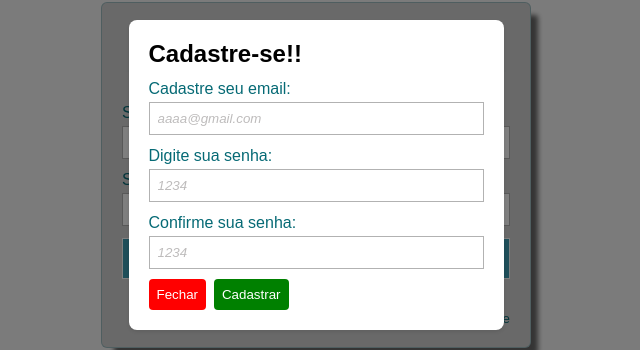
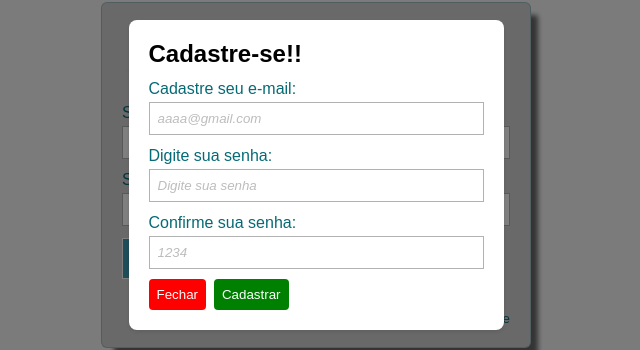
Before and after one commit to UP-Value-Solucoes/teste_estagio, a React (Vite) app in the folder frontend/tela-login/: page / in a window 1280 px wide. Both pictures are taken after a click on the button "Cadastre-se". Shown: the part 225-575 px from the top of the page, without its empty margins (324-964 px from the left). Built offline with nearby package versions, Linux system fonts and the light colour scheme.

Commit message:
refactor: componentização input

```diff
--- /dev/null
+++ b/frontend/tela-login/src/components/Input/index.tsx
@@ -0,0 +1,25 @@
+import { InputHTMLAttributes } from "react";
+import { ContainerInput } from "./styles";
+
+interface InputProps extends InputHTMLAttributes<HTMLInputElement> {
+  type: string;
+  name: string;
+  placeholder: string;
+  register: any;
+  label: string;
+}
+
+export function Input({
+  type,
+  name,
+  placeholder,
+  register,
+  label,
+}: InputProps) {
+  return (
+    <ContainerInput>
+      <label>{label}</label>
+      <input type={type} placeholder={placeholder} {...register(name)} />
+    </ContainerInput>
+  );
+}
--- /dev/null
+++ b/frontend/tela-login/src/components/Input/styles.ts
@@ -0,0 +1,23 @@
+import styled from "styled-components";
+
+export const ContainerInput = styled.div`
+  display: flex;
+  flex-direction: column;
+  margin-top: 12px;
+
+  label {
+    color: ${(props) => props.theme["green-800"]};
+    margin-bottom: 4px;
+    font-weight: 400;
+  }
+
+  input {
+    border: 1px solid ${(props) => props.theme["gray-200"]};
+    padding: 8px;
+  }
+
+  input::placeholder {
+    color: #bebcbc;
+    font-style: italic;
+  }
+`;
--- a/frontend/tela-login/src/components/Modal/index.tsx
+++ b/frontend/tela-login/src/components/Modal/index.tsx
@@ -1,16 +1,22 @@
+import { useState } from "react";
+
 import { useForm } from "react-hook-form";
-import { ContainerInput } from "../../pages/Home/styles";
+import { zodResolver } from "@hookform/resolvers/zod";
+import { z } from "zod";
+
+import { api } from "../../services";
+
+import { Input } from "../Input";
+
+import sucess from "../../assets/sucess.gif";
 import { ModalOverlay } from "./styles";
-import { z } from "zod";
-import { zodResolver } from "@hookform/resolvers/zod";
-import { api } from "../../services";
 
 interface ModalProps {
   isOpen: boolean;
   closeModal: () => void;
 }
 
-interface RegisterUser {
+export interface RegisterUser {
   email: string;
   password: string;
   confirmPassword: string;
@@ -30,9 +36,12 @@ const validationRegisterSchema = z
   });
 
 export function Modal({ isOpen, closeModal }: ModalProps) {
+  const [isRegistrationSuccessful, setRegistrationSuccessful] = useState(false);
+
   const {
     register,
     handleSubmit,
+    reset,
     formState: { errors },
   } = useForm<RegisterUser>({
     resolver: zodResolver(validationRegisterSchema),
@@ -44,8 +53,15 @@ export function Modal({ isOpen, closeModal }: ModalProps) {
         email: data.email,
         password: data.password,
       })
-      .then(function (response) {
-        console.log(response);
+      .then(function () {
+        setRegistrationSuccessful(true);
+
+        setTimeout(() => {
+          closeModal();
+          setRegistrationSuccessful(false);
+        }, 2500);
+
+        reset();
       })
       .catch(function (error) {
         console.error(error);
@@ -56,46 +72,50 @@ export function Modal({ isOpen, closeModal }: ModalProps) {
     isOpen && (
       <ModalOverlay>
         <div className="modal">
+          {isRegistrationSuccessful ? (
+            <>
+              <img src={sucess} alt="" />
+              <p className="sucessText">Cadastro feito com sucesso!</p>
+            </>
+          ) : (
             <form onSubmit={handleSubmit(handleRegister)}>
               <h2>Cadastre-se!!</h2>
-            <ContainerInput>
-              <label>Cadastre seu email:</label>
-              <input
+              <Input
                 type="email"
+                name="email"
                 placeholder="aaaa@gmail.com"
-                {...register("email")}
+                register={register}
+                label="Cadastre seu e-mail:"
               />
               {errors.email && (
                 <p className="textError">{errors.email.message}</p>
               )}
-            </ContainerInput>
-            <ContainerInput>
-              <label>Digite sua senha:</label>
-              <input
+              <Input
                 type="password"
-                placeholder="1234"
-                {...register("password")}
+                name="password"
+                placeholder="Digite sua senha"
+                register={register}
+                label="Digite sua senha:"
               />
               {errors.password && (
                 <p className="textError">{errors.password.message}</p>
               )}
-            </ContainerInput>
-            <ContainerInput>
-              <label>Confirme sua senha:</label>
-              <input
+              <Input
                 type="password"
+                name="confirmPassword"
                 placeholder="1234"
-                {...register("confirmPassword")}
+                register={register}
+                label="Confirme sua senha:"
               />
               {errors.confirmPassword && (
                 <p className="textError">{errors.confirmPassword.message}</p>
               )}
-            </ContainerInput>
               <button className="btn-close" onClick={closeModal}>
                 Fechar
               </button>
               <button className="btn-register">Cadastrar</button>
             </form>
+          )}
         </div>
       </ModalOverlay>
     )
--- a/frontend/tela-login/src/components/Modal/styles.ts
+++ b/frontend/tela-login/src/components/Modal/styles.ts
@@ -40,6 +40,10 @@ export const ModalOverlay = styled.div`
     /* align-items: center; */
     flex-direction: column;
     width: 375px;
+
+    .sucessText {
+      text-align: center;
+    }
   }
 
   .modal button {
--- a/frontend/tela-login/src/pages/Home/index.tsx
+++ b/frontend/tela-login/src/pages/Home/index.tsx
@@ -7,14 +7,10 @@ import { z } from "zod";
 import { api } from "../../services";
 import { useNavigate } from "react-router-dom";
 
-import {
-  ContainerForm,
-  ContainerInput,
-  FooterContainer,
-  Main,
-  SubmitButton,
-} from "./styles";
 import { Modal } from "../../components/Modal";
+import { Input } from "../../components/Input";
+
+import { ContainerForm, FooterContainer, Main, SubmitButton } from "./styles";
 
 interface Users {
   email: string;
@@ -24,13 +20,14 @@ interface Users {
 const loginValidationSchema = z.object({
   email: z
     .string()
-    .email()
+    .email("Digite o e-mail corretamente!")
     .min(5, "Seu email deve ter pelo menos 5 caracteres"),
   password: z.string().min(5, "Senha deve ter pelo menos 5 caracteres"),
 });
 
 export function Home() {
   const [modalOpen, setModalOpen] = useState(false);
+  const [messageInvalid, setMessageInvalid] = useState(false);
 
   const {
     register,
@@ -49,9 +46,9 @@ export function Home() {
 
         .then((response) => {
           if (response.data.length === 0) {
-            console.log("não tem!");
+            setMessageInvalid(true);
           } else {
-            console.log("achou");
+            navigate("/Sucess");
           }
         });
     } catch (error) {
@@ -71,30 +68,29 @@ export function Home() {
     <Main>
       <ContainerForm>
         <h1>Login</h1>
+        {messageInvalid && (
+          <p className="acessError">Suas Credenciais estão erradas!!!</p>
+        )}
         <form onSubmit={handleSubmit(handleLogin)}>
-          <ContainerInput>
-            <label>Seu e-mail</label>
-            <input
+          <Input
             type="email"
+            name="email"
             placeholder="contato@gmail.com"
-              {...register("email")}
+            register={register}
+            label="Seu e-mail"
           />
-            {errors.email && (
-              <p className="textError">{errors.email.message}</p>
-            )}
-          </ContainerInput>
-          <ContainerInput>
-            <label>Sua senha</label>
-            <input
+          {errors.email && <p className="textError">{errors.email.message}</p>}
+          <Input
             type="password"
+            name="password"
             placeholder="123"
-              {...register("password")}
+            register={register}
+            label="Sua senha"
           />
           {errors.password && (
             <p className="textError">{errors.password.message}</p>
           )}
           <SubmitButton>Logar</SubmitButton>
-          </ContainerInput>
         </form>
         <FooterContainer>
           <p>Ainda não tem uma conta?</p>
--- a/frontend/tela-login/src/pages/Home/styles.ts
+++ b/frontend/tela-login/src/pages/Home/styles.ts
@@ -47,38 +47,22 @@ export const ContainerForm = styled.div`
     );
   }
 
+  .textError {
+    margin-top: 4px;
+    color: ${(props) => props.theme["red"]};
+  }
+
+  .acessError {
+    text-align: center;
+    color: ${(props) => props.theme["red"]};
+  }
+
   .buttonRegister {
     border: none;
     background: none;
     margin-left: 12px;
     color: ${(props) => props.theme["green-800"]};
     cursor: pointer;
-  }
-`;
-
-export const ContainerInput = styled.div`
-  display: flex;
-  flex-direction: column;
-  margin-top: 12px;
-
-  label {
-    color: ${(props) => props.theme["green-800"]};
-    margin-bottom: 4px;
-    font-weight: 400;
-  }
-
-  input {
-    border: 1px solid ${(props) => props.theme["gray-200"]};
-    padding: 8px;
-  }
-
-  input::placeholder {
-    color: #bebcbc;
-    font-style: italic;
-  }
-  .textError {
-    margin-top: 4px;
-    color: ${(props) => props.theme["red"]};
   }
 `;
 
```
Also changed, not shown: frontend/tela-login/db.json (line endings or trailing spaces), frontend/tela-login/src/assets/sucess.gif (added). Lines whose indentation alone changed are shown as unchanged.
